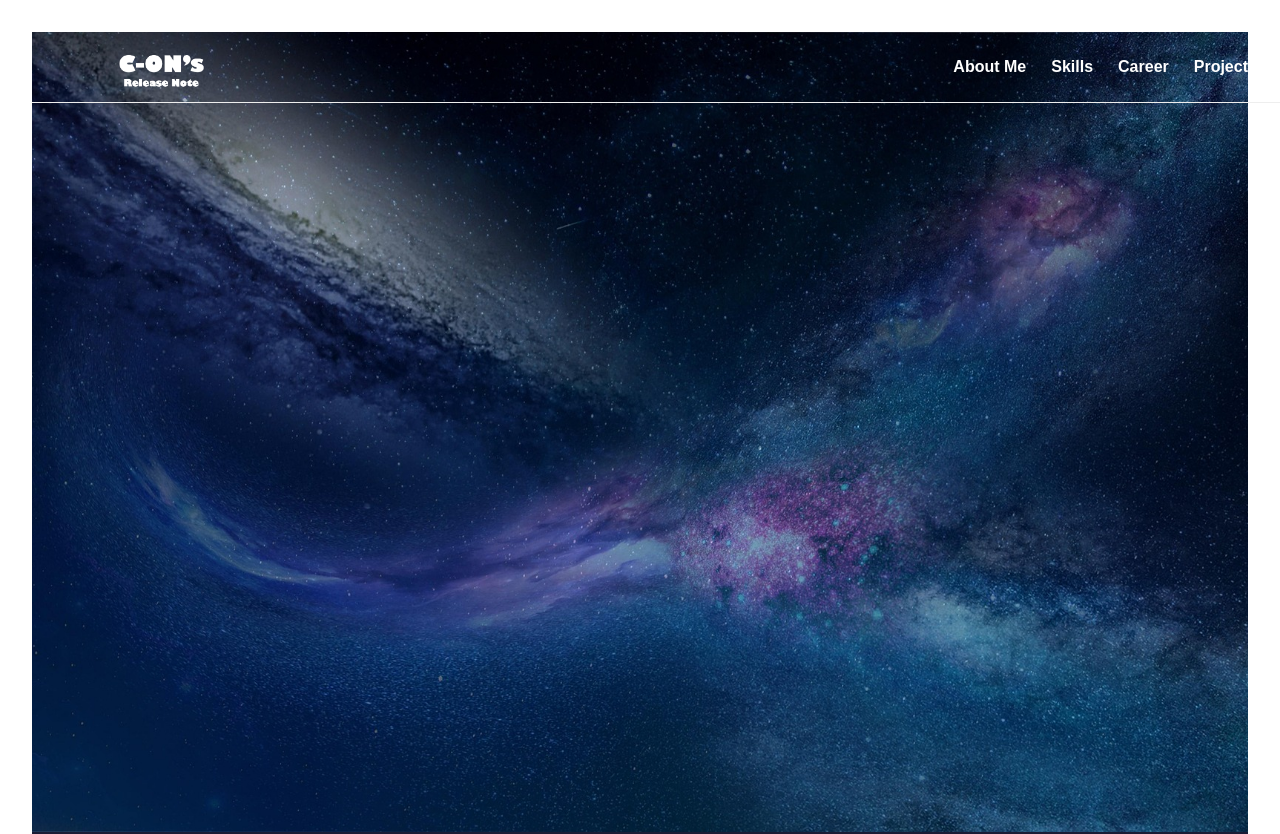
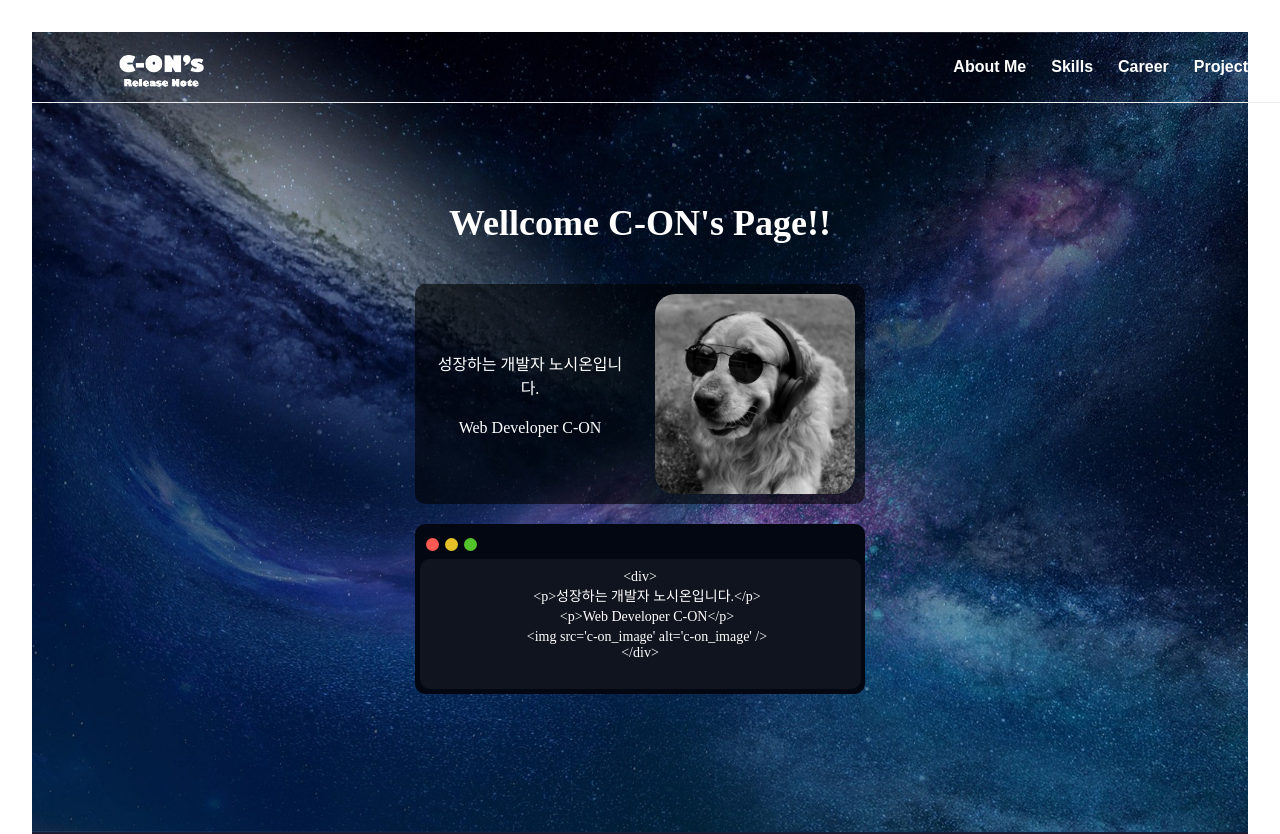
Before and after one commit to Ci5N0222/Portfolio-React, a React (Vite) app: page / in a window 1280 px wide. Shown: the top 834 px of the page. Built offline with nearby package versions, Linux system fonts and the light colour scheme.

Commit message:
main page setup

```diff
--- a/src/components/Banner/Banner.module.css
+++ b/src/components/Banner/Banner.module.css
@@ -1,14 +1,131 @@
 .container {
     width: 100%;
     height: 100vh;
-    min-height: 400px;
+    min-height: 650px;
     display: flex;
+    flex-direction: column;
+    align-items: center;
+    background-image: url("/src/assets/img/bg01.jpg");
+    background-size: cover;
+    background-position: center;
+    padding-top: 150px;
+    gap: 20px;
+}
+
+.title {
+    font-size: 36px;
+    font-weight: 800;
+    padding: 20px;
+    color: var(--color-white);
+}
+
+.codeWindow {
+    display: flex;
+    flex-direction: column;
+    justify-content: center;
+    align-items: center;
+    width: 450px;
+    height: 170px;
+    border-radius: 10px;
+    background-color: #030712;
+}
+
+.codeWindow > .btn {
+    width: 95%;
+    height: 30px;
+    display: flex;
+    justify-content: start;
+    align-items: center;
+    gap: 6px;
+}
+
+.codeWindow > .btn > p {
+    width: 13px;
+    height: 13px;
+    border-radius: 50%;
+}
+
+.codeWindow > .btn > :nth-child(1) {
+    background-color: #FF5951;
+}
+.codeWindow > .btn > :nth-child(2) {
+    background-color: #E5C029;
+}
+.codeWindow > .btn > :nth-child(3) {
+    background-color: #53C32B;
+}
+
+.codeForm {
+    width: 98%;
+    height: 130px;
+    border-radius: 10px;
+    background-color: #10141E;
+    padding: 10px;
+    color: var(--color-white);
+    font-size: 14px;
+}
+
+.intro {
+    display: flex;
+    flex-direction: column;
     justify-content: center;
     align-items: center;
 }
 
-.container > img {
-    width: 100%;
-    height: 100%;
-    object-fit: cover;
+.sub {
+    width: 450px;
+    display: flex;
+    justify-content: center;
+    align-items: center;
+    gap : 20px;
+    border-radius: 10px;
+    background-color: rgba(0, 0, 0, 0.6);
+    padding: 10px;
 }
+
+.sub > img {
+    width: 200px;
+    height: 200px;
+    border-radius: 20px;
+    opacity: 1;
+}
+
+.ment > p {
+    color: var(--color-white);
+    padding: 10px;
+}
+
+@media (max-width: 768px) {
+    .title {
+        font-size: 28px;
+    }
+    .sub > img {
+        width: 150px;
+        height: 150px;
+        border-radius: 15px;
+    }
+}
+
+@media (max-width: 480px) {
+    .title {
+        font-size: 20px;
+    }
+    .sub {
+        width: 340px;
+        flex-direction: column;
+        justify-content: center;
+        align-items: center;
+        padding-bottom: 20px;
+    }
+
+    .ment {
+        display: flex;
+        flex-direction: column;
+        justify-content: center;
+        align-items: center;
+    }
+
+    .codeWindow {
+        width: 340px;
+    }
+}
--- a/src/components/Banner/Banner.tsx
+++ b/src/components/Banner/Banner.tsx
@@ -1,10 +1,40 @@
 import styles from './Banner.module.css'
-import bg from '../../assets/img/bg01.jpg'
+import profile from '../../assets/img/profile01.jpg'
 
 export const Banner = () => {
+
+    const code = [
+        "<div>",
+        "　<p>성장하는 개발자 노시온입니다.</p>",
+        "　<p>Web Developer C-ON</p>",
+        "　<img src='c-on_image' alt='c-on_image' />",
+        "</div>"
+    ]
+
     return(
         <div className={ styles.container }>
-            <img src={ bg } alt="" />
+            <div className={ styles.title }>
+                Wellcome C-ON's Page!!
+            </div>
+            <div className={ styles.intro }>
+                <div className={ styles.sub }>
+                    <div className={ styles.ment }>
+                        <p>성장하는 개발자 노시온입니다.</p>
+                        <p>Web Developer C-ON</p>
+                    </div>
+                    <img src={ profile } alt="" />
+                </div>
+            </div>
+            <div className={ styles.codeWindow }>
+                <div className={ styles.btn }>
+                    <p /><p /><p />
+                </div>
+                <div className={ styles.codeForm }>
+                    { code.map(item => <p>{item}</p>) }
+                </div>
+            </div>
+
+
         </div>
     )
 }
```
Also changed, not shown: src/assets/img/profile01.jpg (added), src/assets/img/profile02.jpg (added).
